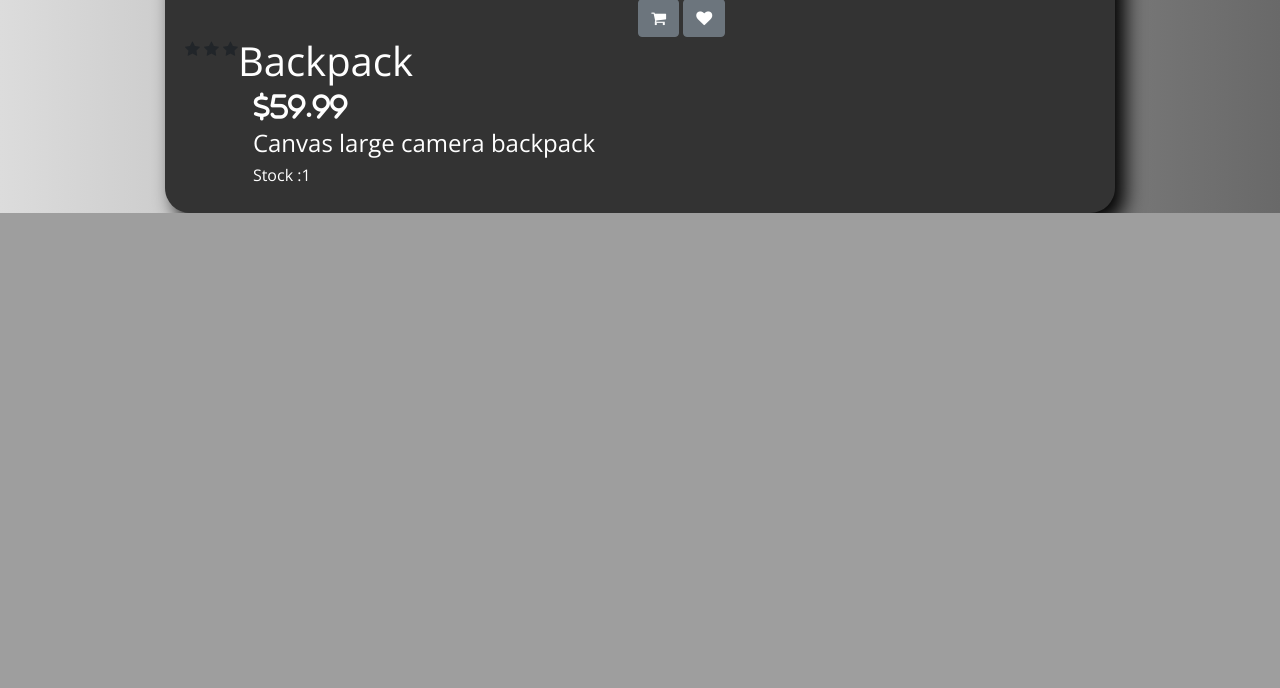
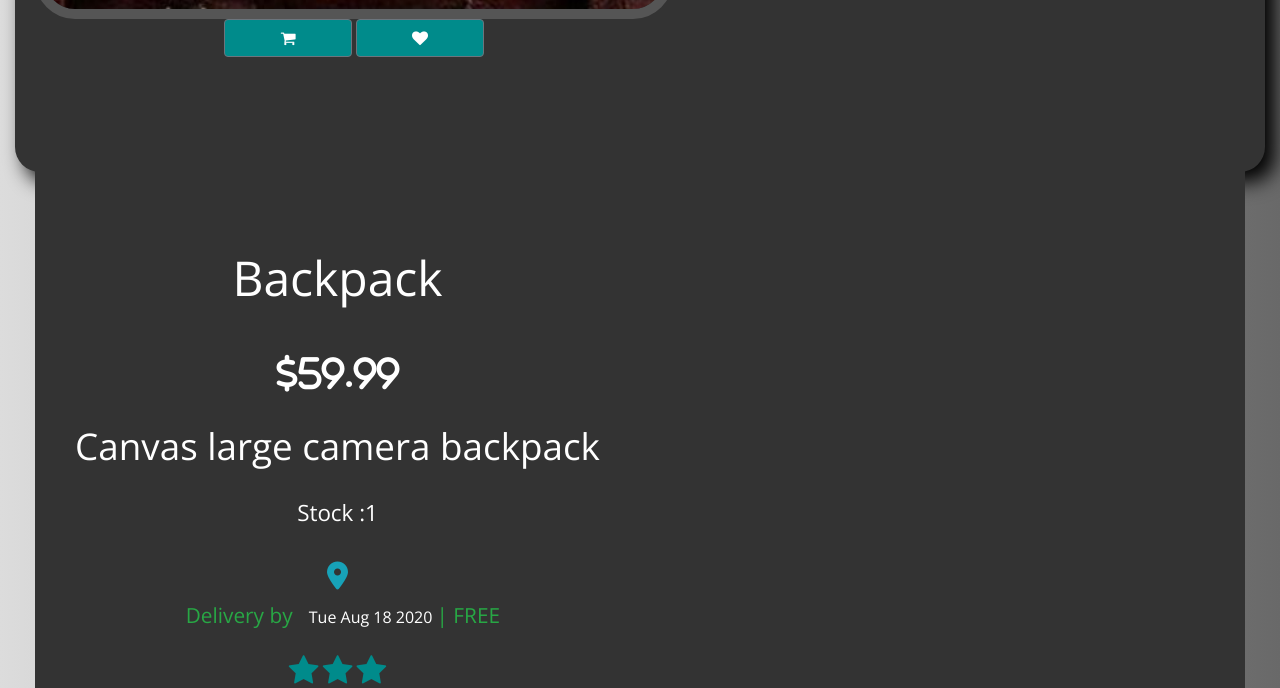
Before and after one commit to scasey18/SmartShop, a Flask app: page /product/1 in a window 1280 px wide. Shown: the part 1078-1766 px from the top of the page. Before the commit the page ends 1291 px from the top, so only its background shows below. Run offline with Flask 2, Linux system fonts and the light colour scheme; a user stored in the database is signed in; data comes from the database, SQL or seed files in the repository; both versions use the stored data as it was after the commit; some libraries are stand-ins or nearby versions.

Commit message:
Fixed Datetime issue and url

```diff
--- a/server.py
+++ b/server.py
@@ -40,42 +40,47 @@ def homepage():
         return render_template('home.html', user=current_user, cart=len(getCart(current_user.get_id())))
     return render_template('home.html')
 
+
 @app.route('/cart', methods=['GET', 'POST'])
 def cart():
-	if request.method=="POST":
-		removeFromCart(current_user.get_id(),request.form.get('remove'))
-	if current_user.is_authenticated:
-		cart=getCart(current_user.get_id())
-		prods=[]
-		for i in cart:
-			prods.append(Product.query.filter_by(prodID=i.prodID).first())
-		return render_template('cart.html', user=current_user, cart=len(cart), contents=cart, prods=prods)
-	return render_template('cart.html')
+    if request.method == "POST":
+        removeFromCart(current_user.get_id(), request.form.get('remove'))
+    if current_user.is_authenticated:
+        cart = getCart(current_user.get_id())
+        prods = []
+        for i in cart:
+            prods.append(Product.query.filter_by(prodID=i.prodID).first())
+        return render_template('cart.html', user=current_user, cart=len(cart), contents=cart, prods=prods)
+    return render_template('cart.html')
+
 
 @app.route('/store', methods=['GET', 'POST'])
 def store():
-	if request.method == "POST":
-		req = dict(request.form)
-		res = addtoCart(current_user.get_id(), req['id'], req['quan'])
-		if res == -1:
-			return str(-1)
-		return str(len(getCart(current_user.get_id())))
-	if current_user.is_authenticated:
-		prods = Product.query.all()
-		return render_template('store.html', user=current_user, products=prods, cart=len(getCart(current_user.get_id())))
-	return render_template('store.html', products=Product.query.all())
+    if request.method == "POST":
+        req = dict(request.form)
+        res = addtoCart(current_user.get_id(), req['id'], req['quan'])
+        if res == -1:
+            return str(-1)
+        return str(len(getCart(current_user.get_id())))
+    if current_user.is_authenticated:
+        prods = Product.query.all()
+        return render_template('store.html', user=current_user, products=prods, cart=len(getCart(current_user.get_id())))
+    return render_template('store.html', products=Product.query.all())
+
 
 @app.route('/about')
 def about():
-	if current_user.is_authenticated:
-		return render_template('about.html', user=current_user, cart=len(getCart(current_user.get_id())))
-	return render_template('about.html')
+    if current_user.is_authenticated:
+        return render_template('about.html', user=current_user, cart=len(getCart(current_user.get_id())))
+    return render_template('about.html')
+
 
 @app.route('/contact')
 def contact():
-	if current_user.is_authenticated:
-		return render_template('contact.html', user=current_user, cart=len(getCart(current_user.get_id())))
-	return render_template('contact.html')
+    if current_user.is_authenticated:
+        return render_template('contact.html', user=current_user, cart=len(getCart(current_user.get_id())))
+    return render_template('contact.html')
+
 
 @app.route('/thankyou')
 def signup_thankyou():
@@ -103,87 +108,100 @@ def signup():
 
 @app.route('/checkout', methods=['GET', 'POST'])
 def checkout():
-	if current_user.is_authenticated:
-		if request.method == "POST":
-			checkoutCart(current_user.get_id(), 1)
-			return redirect(url_for('sales_thankyou'))
-		cart = getCart(current_user.get_id())
-		return render_template('checkout.html', user=current_user, cart=len(cart), content = cart)
-	return render_template('checkout.html')
+    if current_user.is_authenticated:
+        if request.method == "POST":
+            checkoutCart(current_user.get_id(), 1)
+            return redirect(url_for('sales_thankyou'))
+        cart = getCart(current_user.get_id())
+        return render_template('checkout.html', user=current_user, cart=len(cart), content=cart)
+    return render_template('checkout.html')
 
 
 @app.route('/thank_you')
 def sales_thankyou():
-	if current_user.is_authenticated:
-		return render_template('sales_thankyou.html', user=current_user, cart=len(getCart(current_user.get_id())))
-	return render_template('sales_thankyou.html')
+    if current_user.is_authenticated:
+        return render_template('sales_thankyou.html', user=current_user, cart=len(getCart(current_user.get_id())))
+    return render_template('sales_thankyou.html')
+
+
+# @app.route('/product', methods=['GET', 'POST'])
+# def product():
+#     jsdata = ""
+#     if request.method == 'POST':
+#         req = dict(request.form)
+#     if current_user.is_authenticated:
+#         return render_template('product.html', user=current_user, products=Product.query.all(), productid=req['productid'])
+#     return render_template('product.html', products=Product.query.all(), productid=req['productid'])
 
 
 @app.route('/product/<int:prodID>')
 def product(prodID):
     if current_user.is_authenticated:
-        return render_template('product.html', prod=Product.query.filter_by(prodID=prodID).first(), user=current_user, cart=len(getCart(current_user.get_id())))
+        return render_template('product.html', prod=Product.query.get(prodID))
 
-    return render_template('product.html', prod=Product.query.get(prodID).first())
+    return render_template('product.html', prod=Product.query.get(prodID))
 
 
 @app.route('/login', methods=['GET', 'POST'])
 def login():
-	if current_user.is_authenticated:
-		return redirect(url_for('account'))
-	if request.method == "POST":
-		req = dict(request.form)
-		print(req)
-		user = User.query.filter_by(emailAdr=req['uname']).first()
-		if (user == None or user.password != req['pwd']):
-			return render_template('login.html', error="Invalid username or password")
-		elif 'remember' in req and req['remember'] == 'on':
-			login_user(user, remember=True)
-		else:
-			login_user(user)
-		return redirect(url_for('homepage'))
-	return render_template('login.html')
+    if current_user.is_authenticated:
+        return redirect(url_for('account'))
+    if request.method == "POST":
+        req = dict(request.form)
+        print(req)
+        user = User.query.filter_by(emailAdr=req['uname']).first()
+        if (user == None or user.password != req['pwd']):
+            return render_template('login.html', error="Invalid username or password")
+        elif 'remember' in req and req['remember'] == 'on':
+            login_user(user, remember=True)
+        else:
+            login_user(user)
+        return redirect(url_for('homepage'))
+    return render_template('login.html')
+
 
 @app.route('/admin', methods=['GET', 'POST'])
 def admin():
-	if request.method == 'POST':
-		req = dict(request.form)
-		if "Customer" in req:
-			if req["Customer"] == "Add":
-				addCustomer(req['fname'],req['lname'],req['email'],req['pwd'])
-			elif req["Customer"] == "Remove":
-				deleteCustomer(req['id'])
-			elif req["Customer"] == "Update":
-				updateCustomer(req['id'],req['fname'],req['lname'],req['email'],req['pwd'])
-		elif "Product" in req:
-			if req["Product"] == "Add":
-				addProduct(req['name'],req['price'],req['stock'],req['desc'])
-			elif req["Product"] == "Remove":
-				deleteProduct(req['Pid'])
-			elif req["Product"] == "Update":
-				updateProduct(req['Pid'],req['name'],req['price'],req['stock'],req['desc'])
-	if current_user.is_authenticated:
-		if current_user.admin == 1:
-			return render_template("admin.html", customer=User.query.all(),products=Product.query.all())
-		else:
-			return "Account does not have access"
-	return redirect(url_for('login'))
+    if request.method == 'POST':
+        req = dict(request.form)
+        if "Customer" in req:
+            if req["Customer"] == "Add":
+                addCustomer(req['fname'], req['lname'], req['email'], req['pwd'])
+            elif req["Customer"] == "Remove":
+                deleteCustomer(req['id'])
+            elif req["Customer"] == "Update":
+                updateCustomer(req['id'], req['fname'], req['lname'], req['email'], req['pwd'])
+        elif "Product" in req:
+            if req["Product"] == "Add":
+                addProduct(req['name'], req['price'], req['stock'], req['desc'])
+            elif req["Product"] == "Remove":
+                deleteProduct(req['Pid'])
+            elif req["Product"] == "Update":
+                updateProduct(req['Pid'], req['name'], req['price'], req['stock'], req['desc'])
+    if current_user.is_authenticated:
+        if current_user.admin == 1:
+            return render_template("admin.html", customer=User.query.all(), products=Product.query.all())
+        else:
+            return "Account does not have access"
+    return redirect(url_for('login'))
+
 
 @app.route('/account', methods=['GET', 'POST'])
 def account():
-	if request.method == "POST" and current_user.is_authenticated:
-		req = dict(request.form)
-		updateCustomer(current_user.get_id(), req['fName'],req['lName'],req['email'],req['pwd'])
-	if current_user.is_authenticated:
-		return render_template('account.html', user=current_user, cart=len(getCart(current_user.get_id())))
-	return redirect(url_for('login'))
+    if request.method == "POST" and current_user.is_authenticated:
+        req = dict(request.form)
+        updateCustomer(current_user.get_id(), req['fName'], req['lName'], req['email'], req['pwd'])
+    if current_user.is_authenticated:
+        return render_template('account.html', user=current_user, cart=len(getCart(current_user.get_id())))
+    return redirect(url_for('login'))
+
 
 @app.errorhandler(404)
 def error404(error):
-	if current_user.is_authenticated:
-		return render_template('404.html', user=current_user, cart=len(getCart(current_user.get_id())))
-	return render_template('404.html')
+    if current_user.is_authenticated:
+        return render_template('404.html', user=current_user, cart=len(getCart(current_user.get_id())))
+    return render_template('404.html')
 
 
 if __name__ == "__main__":
-	app.run(debug=True)
+    app.run(debug=True)
--- a/static/styles/style_homepage.css
+++ b/static/styles/style_homepage.css
@@ -4,7 +4,7 @@ body{
 }
 header, footer{
   background-color: #333;
-  color: #ddd;
+  color: white;
   padding: 20px;
   text-align: center;
 }
--- a/templates/base.html
+++ b/templates/base.html
@@ -3,12 +3,12 @@
 
 <head>
     <meta charset="UTF-8">
-        <!-- <meta name="viewport" content="width=device-width, initial-scale=1, shrink-to-fit=no"> -->
     <meta name="viewport" content="width=device-width, initial-scale=1.0">
     <link href="https://fonts.googleapis.com/css2?family=Open+Sans&display=swap" rel="stylesheet">
     <link rel="stylesheet" href="https://stackpath.bootstrapcdn.com/bootstrap/4.5.0/css/bootstrap.min.css"
         integrity="sha384-9aIt2nRpC12Uk9gS9baDl411NQApFmC26EwAOH8WgZl5MYYxFfc+NcPb1dKGj7Sk" crossorigin="anonymous">
   <script src="https://kit.fontawesome.com/ed7bd9f82f.js" crossorigin="anonymous"></script>
+    <script src="//ajax.googleapis.com/ajax/libs/jquery/1.11.0/jquery.min.js"></script>
     <link rel="stylesheet" href="{{ url_for('static',filename='styles/style_homepage.css') }}">
     <link rel="stylesheet" href="{{ url_for('static',filename='styles/login_form.css') }}">
     <link rel="stylesheet" href="https://stackpath.bootstrapcdn.com/font-awesome/4.7.0/css/font-awesome.min.css">
@@ -28,7 +28,7 @@
             </button>
             <div class="collapse navbar-collapse" id="navbarNavDropdown">
                 <ul class="navbar-nav ml-auto">
-                    <li class="nav-item active">
+                    <li class="nav-item">
                         <a class="nav-link" href="/home">Home</a>
                     </li>
                     <li class="nav-item">
@@ -62,16 +62,16 @@
             </div>
         </nav>
     </header>
+
     {% block content %}{% endblock %}
 
     <script src="https://code.jquery.com/jquery-3.5.1.min.js" integrity="sha256-9/aliU8dGd2tb6OSsuzixeV4y/faTqgFtohetphbbj0=" crossorigin="anonymous"></script>
     <script src="https://stackpath.bootstrapcdn.com/bootstrap/4.5.0/js/bootstrap.min.js" integrity="sha384-OgVRvuATP1z7JjHLkuOU7Xw704+h835Lr+6QL9UvYjZE3Ipu6Tp75j7Bh/kR0JKI" crossorigin="anonymous"></script>
+    <script src="https://cdn.jsdelivr.net/npm/popper.js@1.16.0/dist/umd/popper.min.js" integrity="sha384-Q6E9RHvbIyZFJoft+2mJbHaEWldlvI9IOYy5n3zV9zzTtmI3UksdQRVvoxMfooAo" crossorigin="anonymous"></script>
+
+    <footer  class="navbar-fixed-bottom">
+        <h1>University of Alabama at Birmingham &copy; AdvWebDesignProj</h1>
+    </footer>
 
 
-    <script src="https://cdn.jsdelivr.net/npm/popper.js@1.16.0/dist/umd/popper.min.js" integrity="sha384-Q6E9RHvbIyZFJoft+2mJbHaEWldlvI9IOYy5n3zV9zzTtmI3UksdQRVvoxMfooAo" crossorigin="anonymous"></script>
-</body>
-	<footer  class="navbar-fixed-bottom">
-		<h1>University of Alabama at Birmingham &copy; AdvWebDesignProj</h1>
-	</footer>
-
 </html>
--- a/templates/product.html
+++ b/templates/product.html
@@ -11,7 +11,7 @@ body{
 
 .bg{
     width: 100%;
-    height: 100vh;
+    height: 90vh;
 
 }
 .smrt{
@@ -19,7 +19,7 @@ body{
     font-style: italic;
 }
 .kg{
-top: 200vh;
+top: 2000vh;
 background: #fff;
 margin-top: 40px;
 padding: 20px;
@@ -28,8 +28,8 @@ box-shadow: 10px 10px 20px 0px   #000;
 }
 
 .product-image, img{
-        height:750px!important;
-        border-radius: 50px;
+        height:770px!important;
+        border-radius: 40px;
         border: 10px solid #555;
     }
 
@@ -40,14 +40,18 @@ box-shadow: 10px 10px 20px 0px   #000;
 
 .row {
   background: #333;
+
 }
 
 .cfont {
   color: white;
+  font-size: 2.3rem;
 }
 
 .container {
-  max-width: 950px;
+  max-width: 2000px;
+  height: 1090px;
+
 }
 
 .titlehead {
@@ -57,51 +61,126 @@ box-shadow: 10px 10px 20px 0px   #000;
   -webkit-text-stroke-color: black;
 }
 
+.purchasebutt {
+  width: 20%;
+  background: #008B8B;
+}
+
+.review {
+  color: #008B8B ;
+  size: 10rem;
+}
+
+.prodname {
+  font-size: 3rem;
+}
+
+.ddate {
+  font-size: 1.3rem;
+}
+
+.stock {
+  font-size: 1.4rem;
+}
+
+#spn{
+    color: white;
+}
+
 </style>
+
+<script>
+$(document).ready(function () {
+     var arrivalDate = new Date();
+      arrivalDate.setDate(arrivalDate.getDate() + 14);
+     document.getElementById("spn").innerHTML = arrivalDate.toDateString();
+  });
+
+        function addCart(id) {
+      $.post('/store', {'id': id, 'quan': 1}, null, "json").done(function(data) {
+        if (data == "-1"){
+          alert("Reached max of product in cart");
+        }
+        else {
+          document.getElementById("cart-item").textContent=data;
+          document.getElementById("shopping-cart-item").textContent=data;
+          console.log(data);
+        }
+      });
+    }
+</script>
+
+<script>
+
+</script>
 {% endblock %}
 
 {%  block content   %}
 
+
 <div class="container-fluid bg">
   <div class="container mt-5 kg">
-<!-- <h2 class="text-center mb-5 smrt cfont">ShopSmart</h2> -->
+
 <h1 class = "text-center titlehead text-uppercase cfont titlehead"><b>Shop Smart</b></h1>
 <br>
   <div class="container ">
     <div class="row">
+
+           {% if prod %}
+           {% set productPath = 'stocks' ~ '/' ~ prod.prodID ~ '.jpg' %}
+
              <div class="product-top text-center">
-                    <img class="productImage" src="{{url_for('static',  filename='/stocks/prod.prodID.jpg')}}">
+                 <img class="productImage" src="{{url_for('static',  filename=productPath)}}">
                     <div class="overlay">
-                        <button type="button" class="btn btn-secondary" title="Add to Cart"><i class ="fa fa-shopping-cart"></i></button>
-                        <button type="button" class="btn btn-secondary" title="Drop a Rating!"><i class="fa fa-heart"></i></button>
-
+                        <button type="button" class="btn btn-secondary purchasebutt" title="Add to Cart" onclick="addCart({{prod.prodID}})"><i class ="fa fa-shopping-cart"></i></button>
+                        <button type="button" class="btn btn-secondary purchasebutt" title="Drop a Rating!"><i class="fa fa-heart"></i></button>
                     </div>
                 </div>
-                <div class="product-bottom text-center">
-                    {% for _ in range(0,prod.rating|int) %}
-					<i class="fa fa-star"></i>
-						{% endfor %}
 
-                </div>
-        <div class="col-md-6">
-          <div class="row">
-            <h1 class="cfont"><i ></i>{{prod.name}}</h1>&nbsp;&nbsp;<h3>
-            </h3>&nbsp;&nbsp;
-            <div class="row">
-            <p><i class="text-success far"></i><strong>&nbsp;</strong>&nbsp;
-             </p>
-          </div>
-        </div>
-            <h3 class = "fas fa-dollar-sign cfont">{{prod.price}}</h4>
-           <h4 class = "cfont">{{prod.desc}}</h3>
-           <h6 class="cfont">Stock :{{prod.curinv}}</h6>
+        <div class="col-md-6 text-center ">
+          <br>
+          <br>
+          <br>
+          <br>
+          <br>
+          <br>
+          <br>
+          <br>
+
+            <h1 class="cfont prodname"><i ></i>{{prod.name}}</h1>
+            <p><i class="text-success far"></i><strong>&nbsp;</strong>&nbsp;</p>
+
+            <h3 class = "fas fa-dollar-sign cfont">{{prod.price}}</h3>
+              <br><br>
+           <h4 class = "cfont">{{prod.desc}}</h4>
+            <br>
+           <h6 class="cfont stock">Stock :{{prod.curinv}}</h6>
+           <br>
+
+            <h3 class="text-info"><i class="fas fa-map-marker-alt"></i></h3>
+                <span class="text-success ddate"> &nbsp; Delivery by &nbsp; </span> <span id="spn"></span> <span class="text-success ddate"> | FREE</span>
+                <br>
+                <br>
+            {% for _ in range(0,prod.rating|int) %}
+          <i class="fa fa-star fa-2x review"></i>
+                {% endfor %}
+
       </div>
+        {% endif %}
+
+        {% for rate in ratings %}
+        <br>\<input name="rateid" type='text' value ="{{rate.rateID}}" hidden=true>
+          <h6 class="cfont stock">Customer :{{rate.custID}}</h6>
+          <h6 class="cfont stock">Rating :{{rate.rating}}</h6>
+          <h6 class="cfont stock">Comments :{{rate.comments}}</h6>
+
+
       </div>
+      {% endfor %}
+</div>
+</div>
 
 </div>
 </div>
 
-</div>
- </div>
-</html>
 {%  endblock    %}
```
Also changed, not shown: tables.py (+92 -87 lines), templates/account.html (+39 -12 lines), templates/store.html (+8 -5 lines), sample.db, static/stocks/10.jpg.
